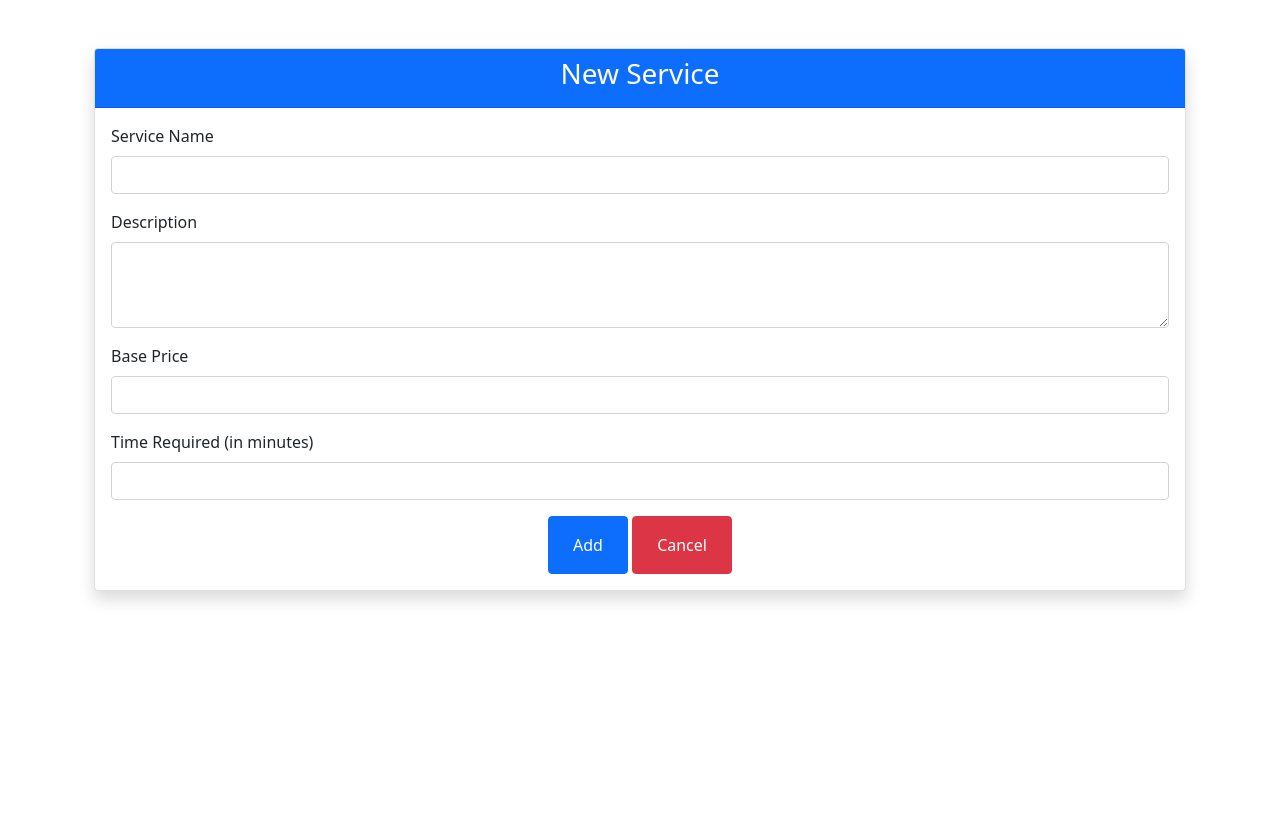
After one commit to Naganathan05/Household_Services-IITM_MAD1, a Flask app: page /newService in a window 1280 px wide. The commit adds this page. Shown: the top 831 px of the page. Run offline with Flask 3, Linux system fonts and the light colour scheme.

Commit message:
New Service Functionality added

```diff
--- a/Code/server.py
+++ b/Code/server.py
@@ -61,6 +61,50 @@ def loginUser():
         return jsonify({"ERROR": "Database connection error!"})
 
     return redirect("/login")
+
+@app.route('/newService', methods = ['GET'])
+def newService():
+    return render_template("newService.html")
+
+@app.route('/newService', methods=['POST'])
+def addService():
+    try:
+        print("Received a POST Request")
+        # data = request.get_json()
+        service_name = request.form.get('serviceName')
+        description = request.form.get('description')
+        base_price = request.form.get('basePrice')
+        timeRequired = request.form.get('timeRequired')
+        # service_name = data.get('serviceName')
+        # description = data.get('description')
+        # base_price = data.get('basePrice')
+        # timeRequired = data.get('timeRequired')
+
+        if not service_name or not base_price:
+            print("Error 1")
+            return jsonify({"error": "Service name and base price are required!"}), 400
+
+        try:
+            base_price = float(base_price)
+        except ValueError:
+            return jsonify({"error": "Base price must be a valid number!"}), 400
+
+        with sqlite3.connect(db_path) as con:
+            cur = con.cursor()
+            cur.execute("""
+                INSERT INTO Services (name, price, description, time_required)
+                VALUES (?, ?, ?, ?)
+            """, (service_name, base_price, description, timeRequired))
+            con.commit()
+
+        return jsonify({"message": "Service added successfully!"}), 201
+
+    except Exception as e:
+        print("Error 2")
+        print(e)
+        print(jsonify({"error": str(e)}))
+    return render_template("loginAdmin.html")
+
 
 def initialize_database():
     try:
--- /dev/null
+++ b/Code/templates/newService.html
@@ -0,0 +1,38 @@
+{% extends "base.html" %}
+{% block title %}Admin Login{% endblock %}
+{% block cssfile %}
+<link rel="stylesheet" href="https://cdn.jsdelivr.net/npm/bootstrap@5.1.1/dist/css/bootstrap.min.css" integrity="sha384-F3w7mX95PdgyTmZZMECAngseQB83DfGTowi0iMjiWaeVhAn4FJkqJByhZMI3AhiU" crossorigin="anonymous">
+{% endblock %}
+{% block body %}
+<div class="container mt-5">
+    <div class="card shadow">
+        <div class="card-header text-center bg-primary text-white">
+            <h3>New Service</h3>
+        </div>
+        <div class="card-body">
+            <form method="POST" action="/newService">
+                <div class="mb-3">
+                    <label for="serviceName" class="form-label">Service Name</label>
+                    <input type="text" class="form-control" id="serviceName" name="serviceName" required>
+                </div>
+                <div class="mb-3">
+                    <label for="description" class="form-label">Description</label>
+                    <textarea class="form-control" id="description" name="description" rows="3" required></textarea>
+                </div>
+                <div class="mb-3">
+                    <label for="basePrice" class="form-label">Base Price</label>
+                    <input type="number" class="form-control" id="basePrice" name="basePrice" required>
+                </div>
+                <div class="mb-3">
+                    <label for="timeRequired" class="form-label">Time Required (in minutes)</label>
+                    <input type="number" class="form-control" id="timeRequired" name="timeRequired" required>
+                </div>
+                <div class="text-center">
+                    <button type="submit" class="btn btn-primary py-3 px-4 btn-hover">Add</button>
+                    <a href="/admin" class="btn btn-danger py-3 px-4 btn-hover">Cancel</a>
+                </div>
+            </form>
+        </div>
+    </div>
+</div>
+{% endblock %}
```
Also changed, not shown: Code/templates/loginAdmin.html (+7 -5 lines), 1 other file.
